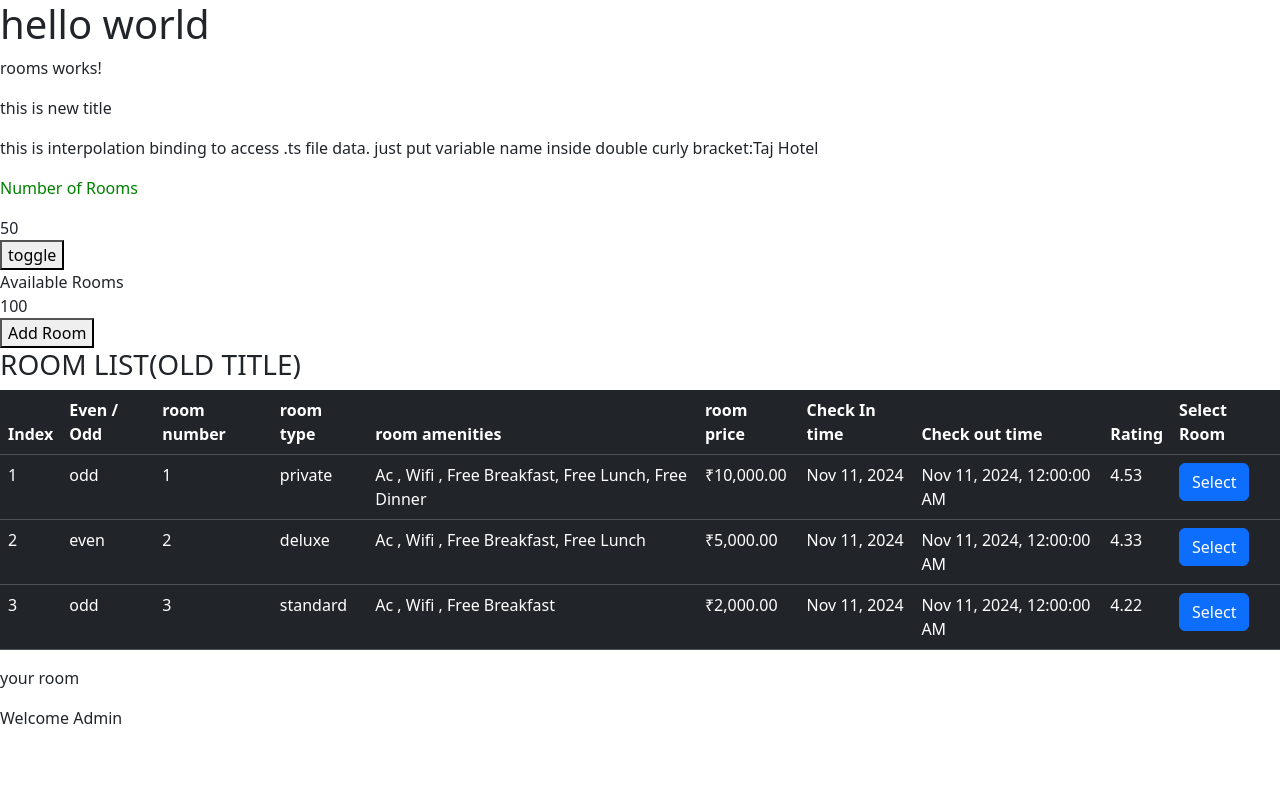
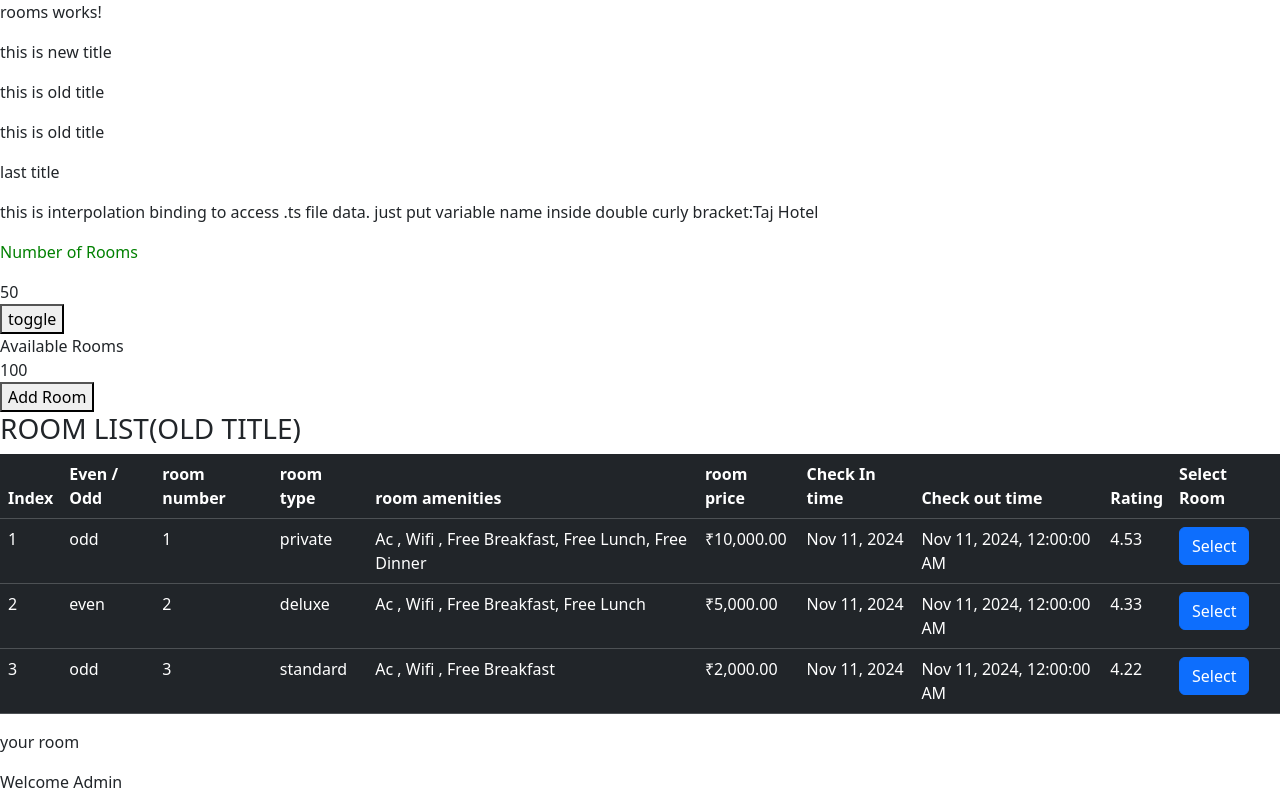
Before and after one commit to viveksharma1218/hotelInventoryApp, an Angular app in the folder hotelInventoryApp/: page / in a window 1280 px wide. Built offline with nearby package versions, Linux system fonts and the light colour scheme.

Commit message:
created many instance of header component to use ViewChildren

```diff
--- a/hotelInventoryApp/src/app/app.html
+++ b/hotelInventoryApp/src/app/app.html
@@ -1,7 +1,7 @@
-<h1>hello world</h1>
-<!--<hinv-rooms></hinv-rooms>-->
+
+<hinv-rooms></hinv-rooms>
 <!--Let's dynamically load this component-->
-<ng-template #user></ng-template>
+<!--<ng-template #user></ng-template>-->
 @switch (role) {
     @case ('Admin') {
         <p>Welcome Admin</p>
--- a/hotelInventoryApp/src/app/app.ts
+++ b/hotelInventoryApp/src/app/app.ts
@@ -1,10 +1,10 @@
-import { AfterViewInit, Component, signal, ViewChild, ViewContainerRef } from '@angular/core';
+import { AfterViewInit,OnInit, Component, ElementRef, signal, ViewChild, ViewContainerRef,ChangeDetectorRef } from '@angular/core';
 import { RouterOutlet } from '@angular/router';
 import { Rooms } from './rooms/rooms';
 
 @Component({
   selector: 'hinv-root',
-  imports: [],
+  imports: [Rooms],
   templateUrl: './app.html',
   //template:`<h1>Hello world from inline template</h1>
   //<h2>to make multiline use tick otherwise single quote</h2>`,
@@ -12,12 +12,14 @@ import { Rooms } from './rooms/rooms';
   styleUrl: './app.scss',
 
 })
-export class App implements AfterViewInit {
+export class App  {
   protected readonly title = signal('hotelInventoryApp');
   role = 'Admin';
-  @ViewChild('user', { read: ViewContainerRef })
-  userContainer!: ViewContainerRef;
-  ngAfterViewInit(): void {
-      const componentRef = this.userContainer.createComponent(Rooms)
-  }
+  //@ViewChild('user', { read: ViewContainerRef })
+  //userContainer!: ViewContainerRef;
+  //ngAfterViewInit(): void {
+  //    const componentRef = this.userContainer.createComponent(Rooms)
+  //}
+  constructor(private cdr: ChangeDetectorRef){}
+
 }
--- a/hotelInventoryApp/src/app/rooms/rooms.html
+++ b/hotelInventoryApp/src/app/rooms/rooms.html
@@ -1,5 +1,8 @@
 <p>rooms works!</p>
 <!--for header component title property-->
+<hinv-header></hinv-header>
+<hinv-header></hinv-header>
+<hinv-header></hinv-header>
 <hinv-header></hinv-header>
 <!--How to use data binding-->
 <p>this is interpolation binding to access .ts file data. just put
--- a/hotelInventoryApp/src/app/rooms/rooms.ts
+++ b/hotelInventoryApp/src/app/rooms/rooms.ts
@@ -1,4 +1,5 @@
-import { Component,OnInit,ChangeDetectionStrategy, DoCheck, viewChild, AfterViewInit,ChangeDetectorRef } from '@angular/core';
+import { Component,OnInit,ChangeDetectionStrategy, DoCheck, ViewChild,ViewChildren, AfterViewInit,
+  ChangeDetectorRef, QueryList } from '@angular/core';
 import { room, roomList } from './room';
 import { CommonModule, NgIf } from "@angular/common";
 import { RoomList } from "./room-list/room-list";
@@ -19,7 +20,7 @@ export class Rooms implements OnInit , DoCheck, AfterViewInit{
   Title:string = 'Room List(old title)';
   yourRoom:roomList | undefined;
   // new viewChild() syntax using as signal query
-  headerRef = viewChild(Header)   //when you use this headerRef use as a function- this.headerRef()
+  //headerRef = viewChild(Header);   //when you use this headerRef use as a function- this.headerRef()
   constructor(private cdr: ChangeDetectorRef){}
   toggle(){
     this.hideRooms = !this.hideRooms;
@@ -82,12 +83,21 @@ export class Rooms implements OnInit , DoCheck, AfterViewInit{
   ngDoCheck(): void {
       console.log('this is ngDoCheck')
   }
-  //@viewChild(Header) headerRef!: Header;
+  @ViewChild(Header) headerComponent!: Header;
+  @ViewChildren(Header) headerChildrenComponent! : QueryList<Header>;
   ngAfterViewInit(): void {
-      const headerComponent = this.headerRef();  // Use headerRef as a Method;
-      console.log(headerComponent);
-      headerComponent!.title = 'this is new title';
+      //const headerComponent = this.headerRef();  // Use headerRef as a Method;
+      this.headerComponent.title = 'this is new title';
+      console.log(this.headerComponent);
+      console.log(this.headerChildrenComponent);
+      // ViewChildren has access to all instances with last property we are changing title of last instance
+      this.headerChildrenComponent.last.title = 'last title';
+      //headerComponent!.title = 'this is new title';
       // we will manually start change detection for child component to update to title property
-      this.cdr.detectChanges();
+      this.cdr.detectChanges()
+
+      // Force change detection for the specific component
+      //headerComponent.changeDetectorRef.detectChanges();
+      //this.headerComponent.changeDetectorRef.detectChanges();
   }
 }
```
